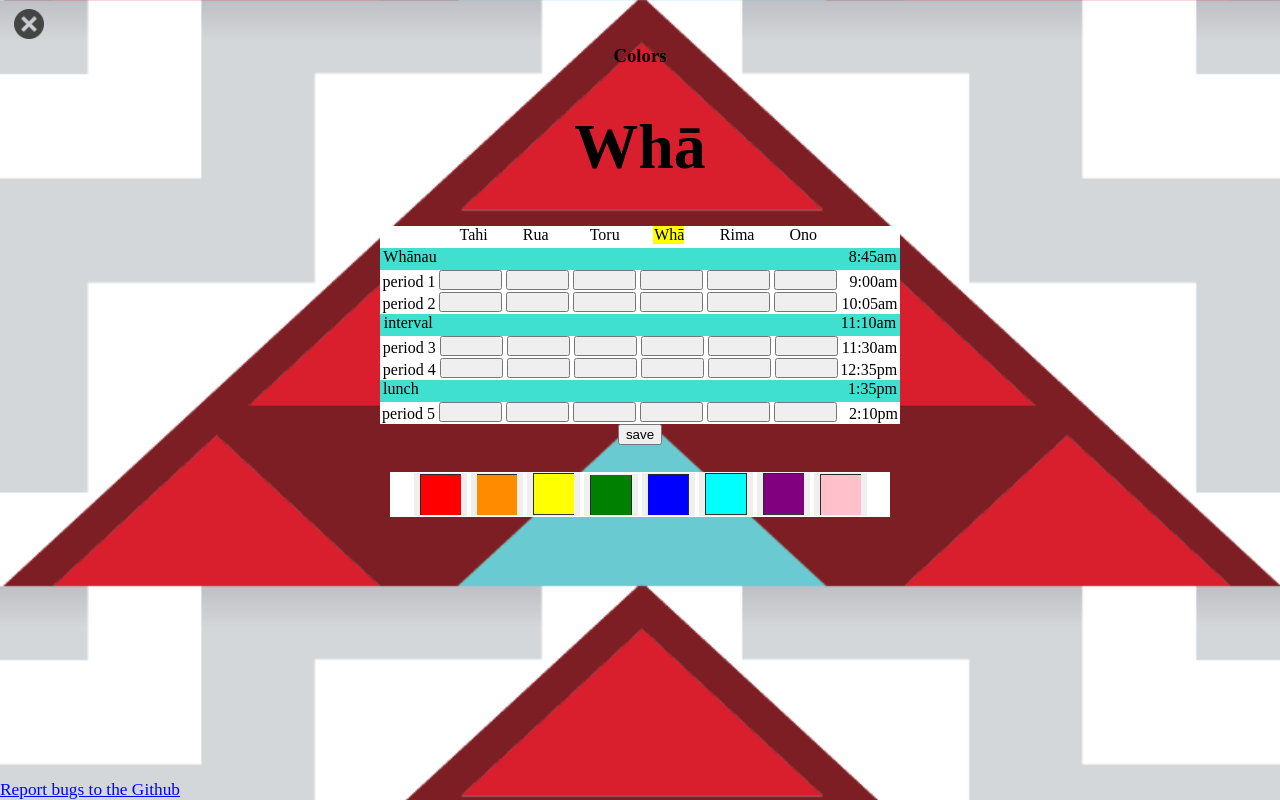
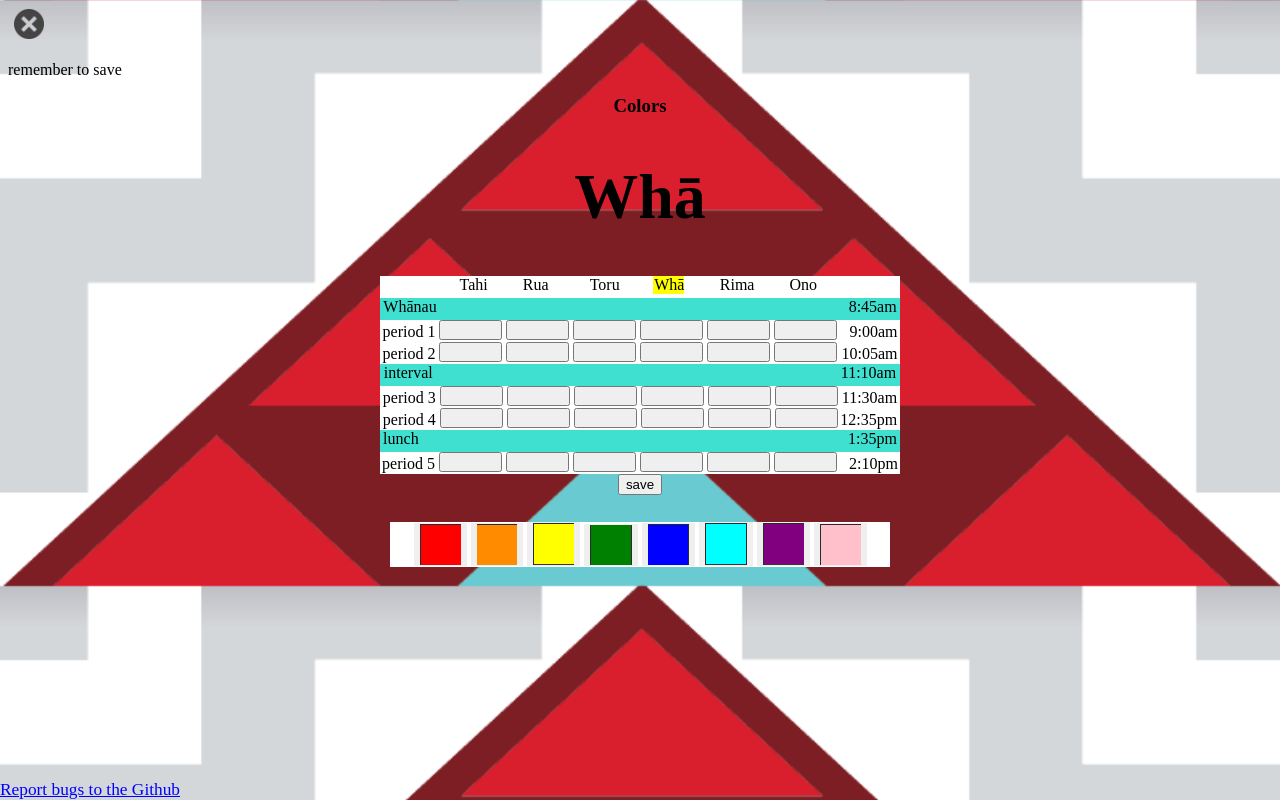
Before and after one commit to SchoolDayTracker/SchoolDayTracker.github.io, a plain HTML site: page colors.html in a window 1280 px wide. Drawn offline with Linux system fonts and the light colour scheme.

Commit message:
Add files via upload

```diff
--- a/colors.html
+++ b/colors.html
@@ -14,6 +14,7 @@
     <body>
         <!--Nav bar-->
         <a href="index.html"><button class=nobutton><img height="30" src="img/close.png"></button></a>
+        <p>remember to save</p>
         <!--color switching script-->
         <script>
             const colorlist = ['red','darkorange','yellow','green','blue','cyan','purple','pink'];
```
